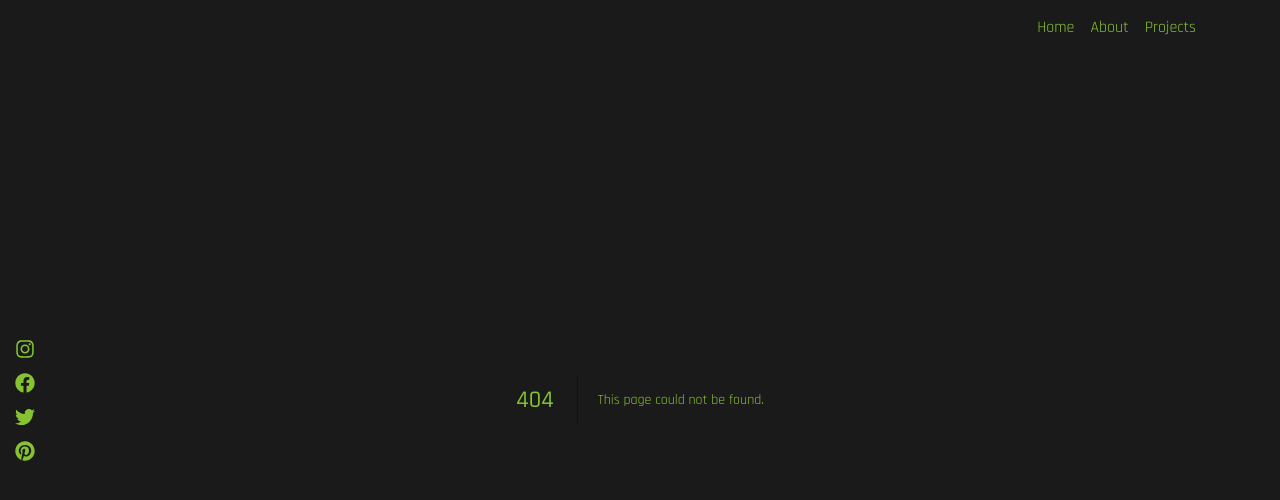
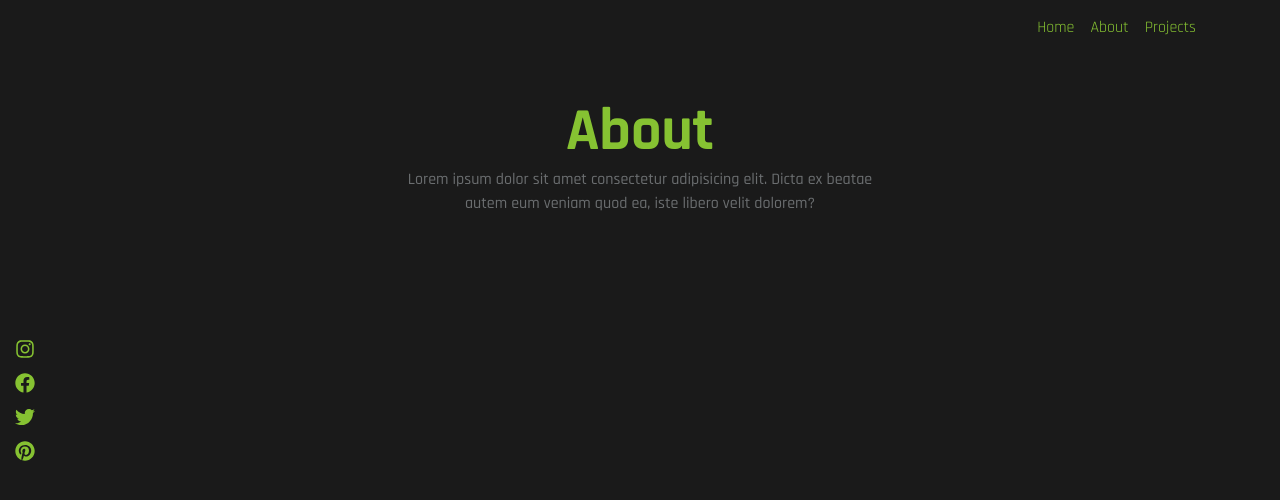
Before and after one commit to Thinushika/myportfolio, a Next.js app: page /about in a window 1280 px wide. Before the commit this address had no page. Shown: the top 500 px of the page. Built offline with nearby package versions, Linux system fonts and the light colour scheme.

Commit message:
header nav, about page created

```diff
--- a/src/components/siteLayout/Header.tsx
+++ b/src/components/siteLayout/Header.tsx
@@ -41,7 +41,7 @@ const Header = () => {
               <Offcanvas.Body>
                 <Nav className="justify-content-end flex-grow-1 pe-3">
                   <Nav.Link href="/">Home</Nav.Link>
-                  <Nav.Link href="#action2">About</Nav.Link>
+                  <Nav.Link href="/about">About</Nav.Link>
                   <Nav.Link href="/projects">Projects</Nav.Link>
                 </Nav>
               </Offcanvas.Body>
--- /dev/null
+++ b/src/pages/about.tsx
@@ -0,0 +1,22 @@
+import Image from 'next/image'
+import styles from '@/styles/Home.module.css'
+import { useEffect, useState } from 'react';
+import Link from 'next/link';
+
+const About = () => {
+
+  useEffect(() => {
+
+  }, []);
+
+
+  return (
+    <>
+    <div className="d-flex flex-column justify-content-center align-items center w-100 p-2 pb-0 pb-lg-5 p-5 py-5 mt-5 text-center">
+          <h1 className={`${styles.heroTitle2} mb-0`}><span>About</span></h1>
+          <p className={`${styles.heroPara}`}>Lorem ipsum dolor sit amet consectetur adipisicing elit. Dicta ex beatae <br></br>autem eum veniam quod ea, iste libero velit dolorem?</p>
+    </div>
+    </>
+  )
+}
+export default About
```
